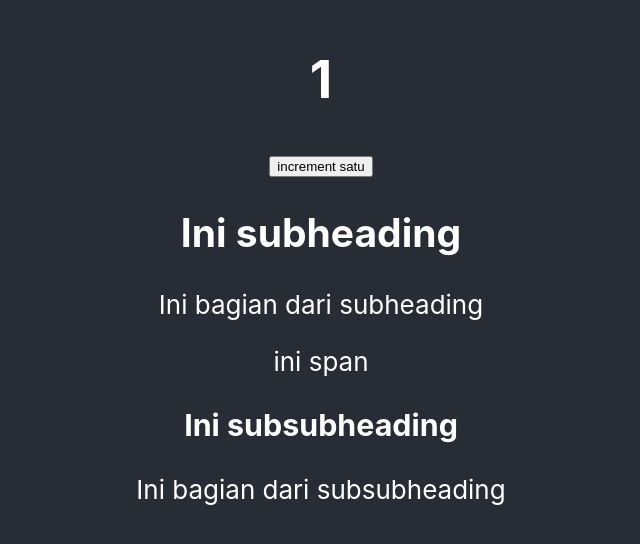
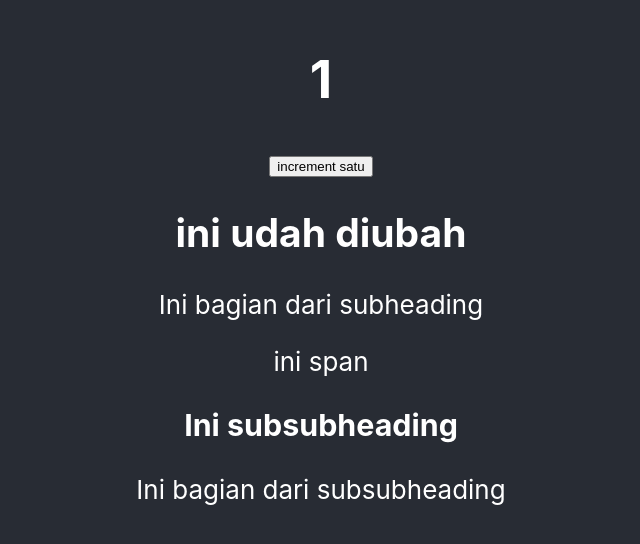
Before and after one commit to berbinarbinar/binar-challenge-chapter-8, a React (Create React App) app in the folder client/: page / in a window 1280 px wide. Shown: the part 128-672 px from the top of the page, without its empty margins (319-959 px from the left). Built offline with nearby package versions, Linux system fonts and the light colour scheme.

Commit message:
feat: instructions

```diff
--- a/client/src/App.js
+++ b/client/src/App.js
@@ -2,6 +2,7 @@ import logo from './logo.svg';
 import './App.css';
 import { iniGwExport } from '.';
 import { Heading } from './components/Heading';
+import { SubHeading } from './components/SubHeading';
 
 const sule = 'prikitiew';
 
@@ -11,16 +12,6 @@ const SubSubHeading = () => {
       <h3>Ini subsubheading</h3>
       <p>Ini bagian dari subsubheading</p>
     </>
-  )
-}
-
-function SubHeading() {
-  return (
-    <div>
-      <h2>Ini subheading</h2>
-      <p>Ini bagian dari subheading</p>
-      <span>ini span</span>
-    </div>
   )
 }
 
@@ -46,7 +37,7 @@ function App() {
       <header className='App-header'>
         <div>
           <Heading title="ini title" yangLaen="ini yang laen" count={satu} alertAja={alertAja} />
-          <SubHeading />
+          <SubHeading title="ini udah diubah" />
           <SubSubHeading />
         </div>
       </header>
--- /dev/null
+++ b/client/src/components/SubHeading.jsx
@@ -0,0 +1,10 @@
+export function SubHeading(props) {
+  const { title } = props;
+  return (
+    <div>
+      <h2>{title}</h2>
+      <p>Ini bagian dari subheading</p>
+      <span>ini span</span>
+    </div>
+  );
+}
```
Also changed, not shown: 1 other file (tests, documents, lock files or other folders).
